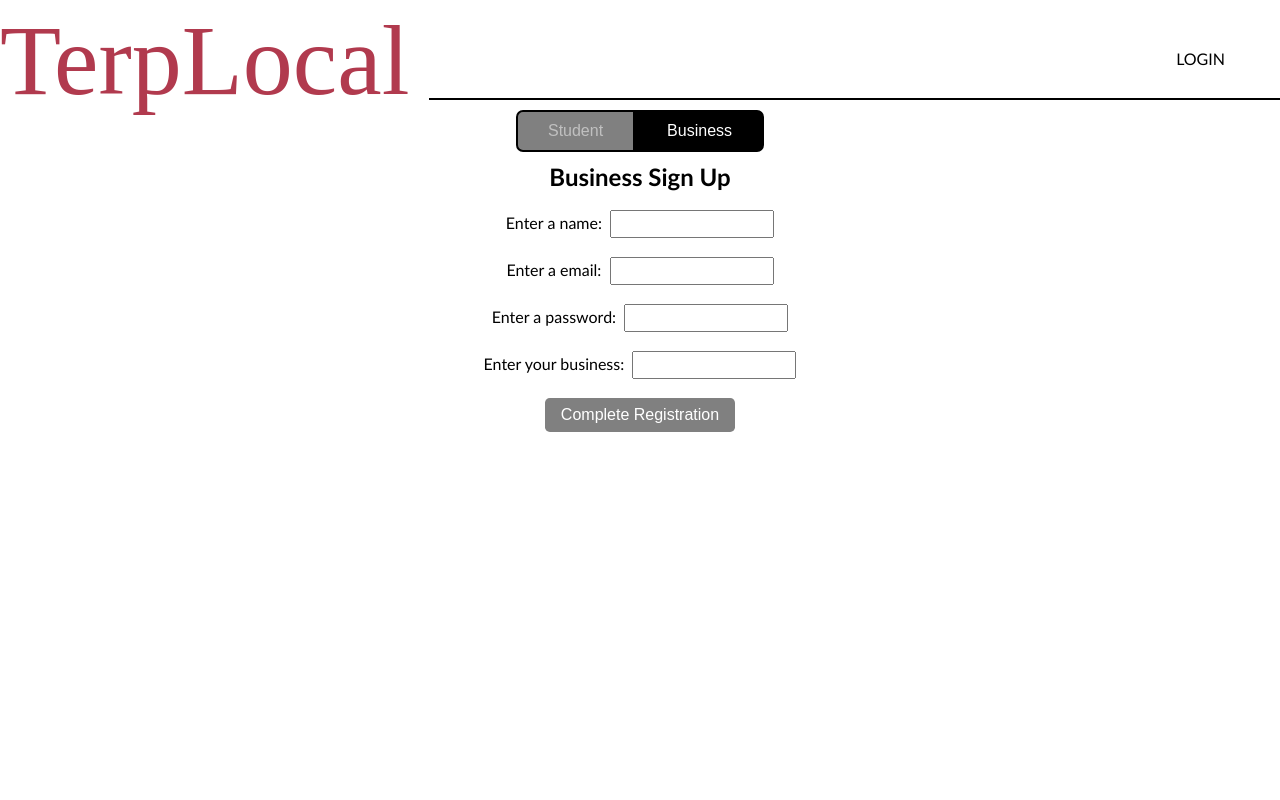
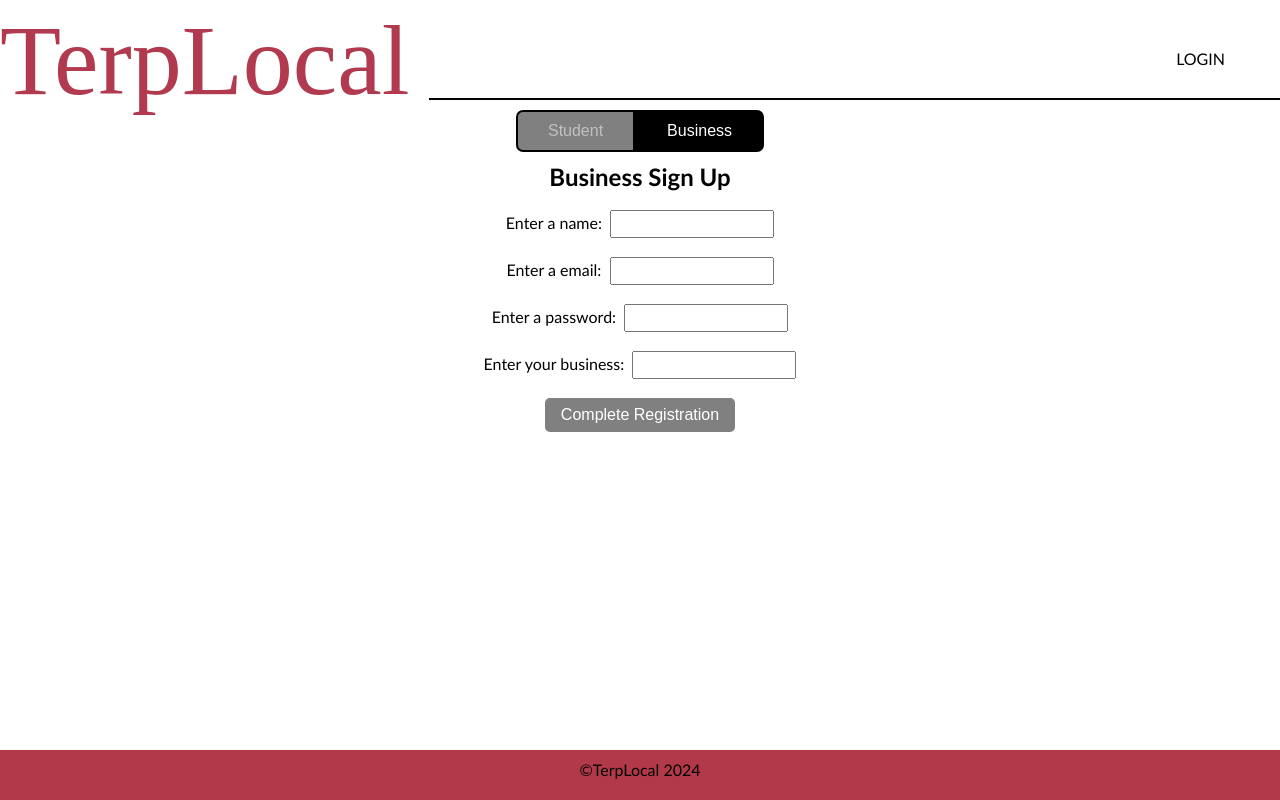
Before and after one commit to Cadoodlii/TerpLocal, a React (Create React App) app: page /#/signup in a window 1280 px wide. Built offline with nearby package versions, Linux system fonts and the light colour scheme.

Commit message:
added footer

```diff
--- a/src/App.css
+++ b/src/App.css
@@ -1,5 +1,6 @@
 .App {
   text-align: center;
+  padding-bottom: 30px;
 }
 
 .App-logo {
--- a/src/App.js
+++ b/src/App.js
@@ -13,7 +13,7 @@ import {
 } from "./components/common";
 import { Routes, Route } from "react-router-dom";
 import LandingButton from "./components/common/landing-button/LandingButton";
-
+import Footer from "./components/common/footer/Footer";
 function App() {
   const [isStudent, setStudent] = useState(false);
   const [isLoggedIn, setIsLoggedIn] = useState(false);
@@ -102,6 +102,7 @@ function App() {
           element={<SignUp onSignUp={handleSignUp} isStudent={isStudent} />}
         />
       </Routes>
+      <Footer />
     </div>
   );
 }
--- /dev/null
+++ b/src/components/common/footer/Footer.css
@@ -0,0 +1,14 @@
+.footer {
+  text-align: center;
+  position: fixed;
+  padding-top: 10px;
+  left: 0;
+  bottom: 0;
+  width: 100%;
+  height: 40px;
+  background-color: rgb(178, 58, 72);
+}
+
+.footerText {
+  font-family: "Gill Sans", sans-serif;
+}
--- /dev/null
+++ b/src/components/common/footer/Footer.jsx
@@ -0,0 +1,12 @@
+import React from "react";
+import "./Footer.css";
+
+function Footer() {
+  return (
+    <div className="footer">
+      <p className="footerText">©TerpLocal 2024</p>
+    </div>
+  );
+}
+
+export default Footer;
--- a/src/components/common/profile/Image.jsx
+++ b/src/components/common/profile/Image.jsx
@@ -1,5 +1,5 @@
-import './Profile.css';
-import React, { Component } from 'react';
+import "./Profile.css";
+import React, { Component } from "react";
 
 class Image extends Component {
   constructor() {
@@ -16,12 +16,13 @@ class Image extends Component {
   };
 
   handleUpload = () => {
-    console.log('Image uploaded:', this.state.selectedFile);
+    console.log("Image uploaded:", this.state.selectedFile);
   };
 
   render() {
     // Default profile picture
-    const defaultPFP = 'https://upload.wikimedia.org/wikipedia/commons/thumb/5/59/User-avatar.svg/2048px-User-avatar.svg.png';
+    const defaultPFP =
+      "https://upload.wikimedia.org/wikipedia/commons/thumb/5/59/User-avatar.svg/2048px-User-avatar.svg.png";
 
     return (
       <div className="Image">
@@ -32,19 +33,23 @@ class Image extends Component {
               <img
                 src={URL.createObjectURL(this.state.selectedFile)}
                 alt="Selected"
-                style={{ hidth: '200px', height: '200px', objectFit: 'cover' }}
+                style={{ width: "200px", height: "200px", objectFit: "cover" }}
               />
             ) : (
               // Default condition: Display default profile picture
               <img
                 src={defaultPFP}
                 alt="Default"
-                style={{ width: '200px', height: '200px', objectFit: 'cover' }}
+                style={{ width: "200px", height: "200px", objectFit: "cover" }}
               />
             )}
           </div>
           <div className="choose_file">
-            <input type="file" id="fileInput" onChange={this.fileSelectedHandler} />
+            <input
+              type="file"
+              id="fileInput"
+              onChange={this.fileSelectedHandler}
+            />
             <label className="label" htmlFor="fileInput">
               Choose File
             </label>
@@ -53,7 +58,6 @@ class Image extends Component {
       </div>
     );
   }
-
 }
 
 export default Image;
```
